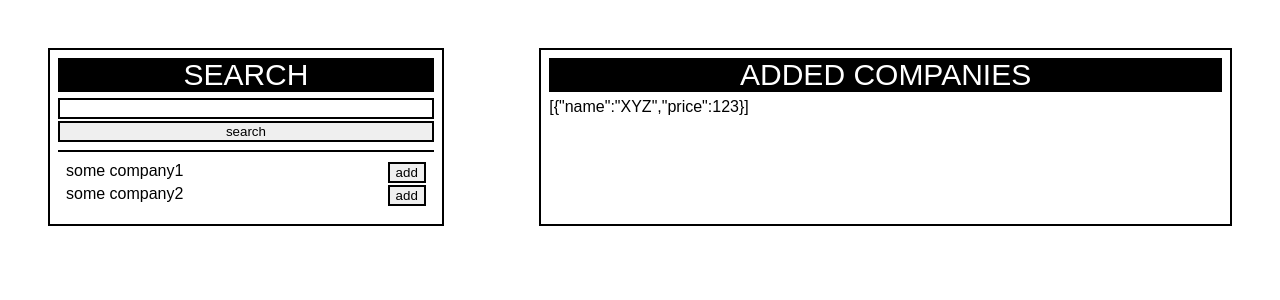
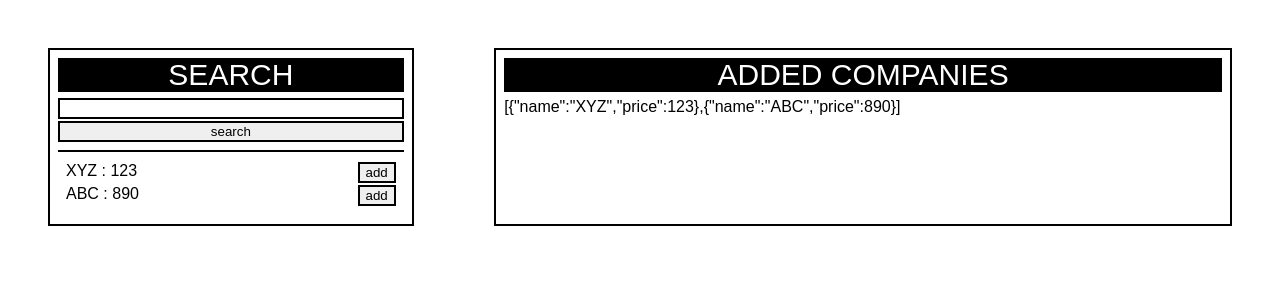
Before and after one commit to lag-of-death/companies, a React (Create React App) app: page / in a window 1280 px wide. Shown: the top 300 px of the page. Built offline with nearby package versions, Linux system fonts and the light colour scheme.

Commit message:
Map over companies in state to show them as being found

```diff
--- a/src/App.js
+++ b/src/App.js
@@ -77,12 +77,17 @@ const CompanyAdder = styled.div`
 `;
 
 class App extends Component {
+  static addCompanyHandler(companyName) {
+    console.log(companyName);
+  }
+
   constructor(props) {
     super(props);
 
     this.state = {
       companies: [
         { name: 'XYZ', price: 123 },
+        { name: 'ABC', price: 890 },
       ],
     };
   }
@@ -99,14 +104,14 @@ class App extends Component {
           <SearchInput />
           <SearchButton>search</SearchButton>
           <FoundCompanies>
-            <FoundCompany>
-              some company1
-              <Button>add</Button>
-            </FoundCompany>
-            <FoundCompany>
-              some company2
-              <Button>add</Button>
-            </FoundCompany>
+            {
+              state.companies.map(({ name, price }) => (
+                <FoundCompany key={`${name}:${price}`}>
+                  { name } : { price }
+                  <Button onClick={() => App.addCompanyHandler(name)}>add</Button>
+                </FoundCompany>
+              ))
+            }
           </FoundCompanies>
         </CompanyAdder>
         <Divider />
```
Also changed, not shown: 1 other file (tests, documents, lock files or other folders).
